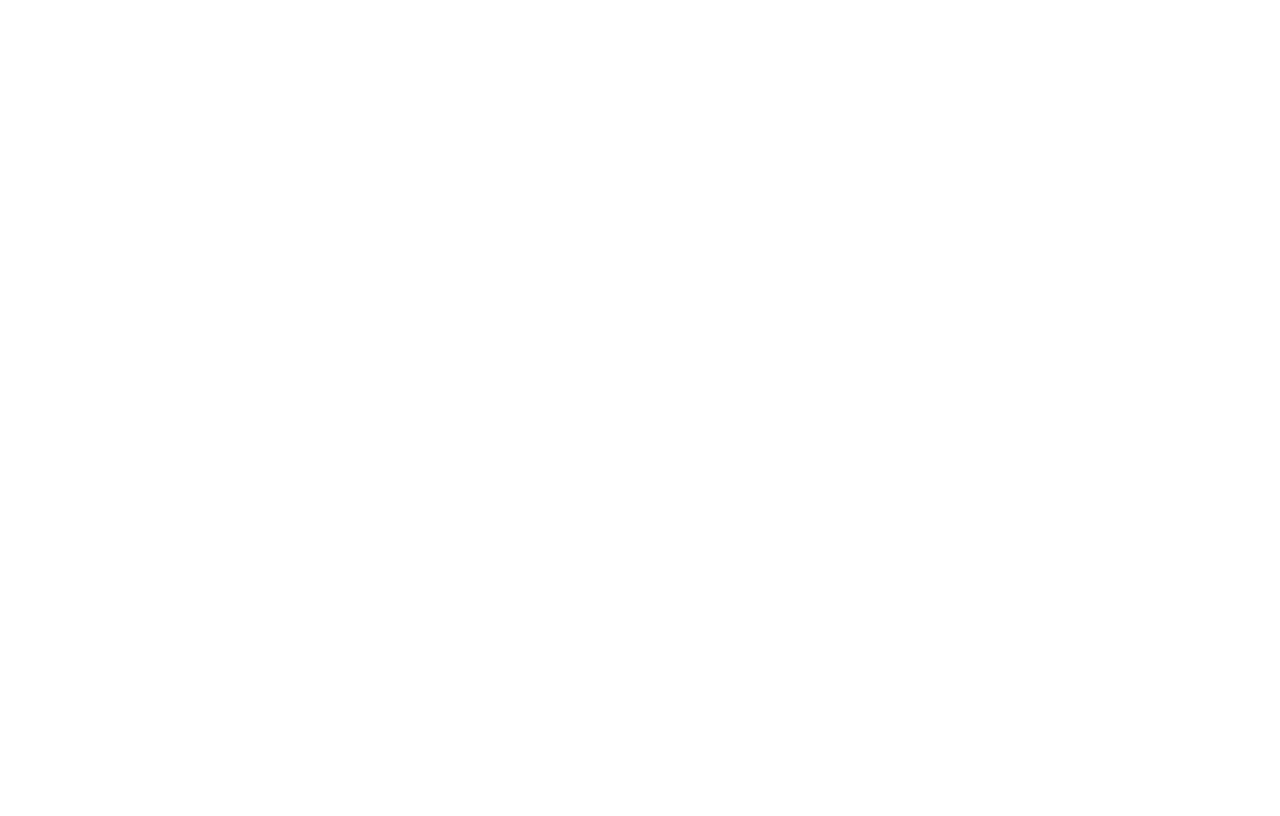
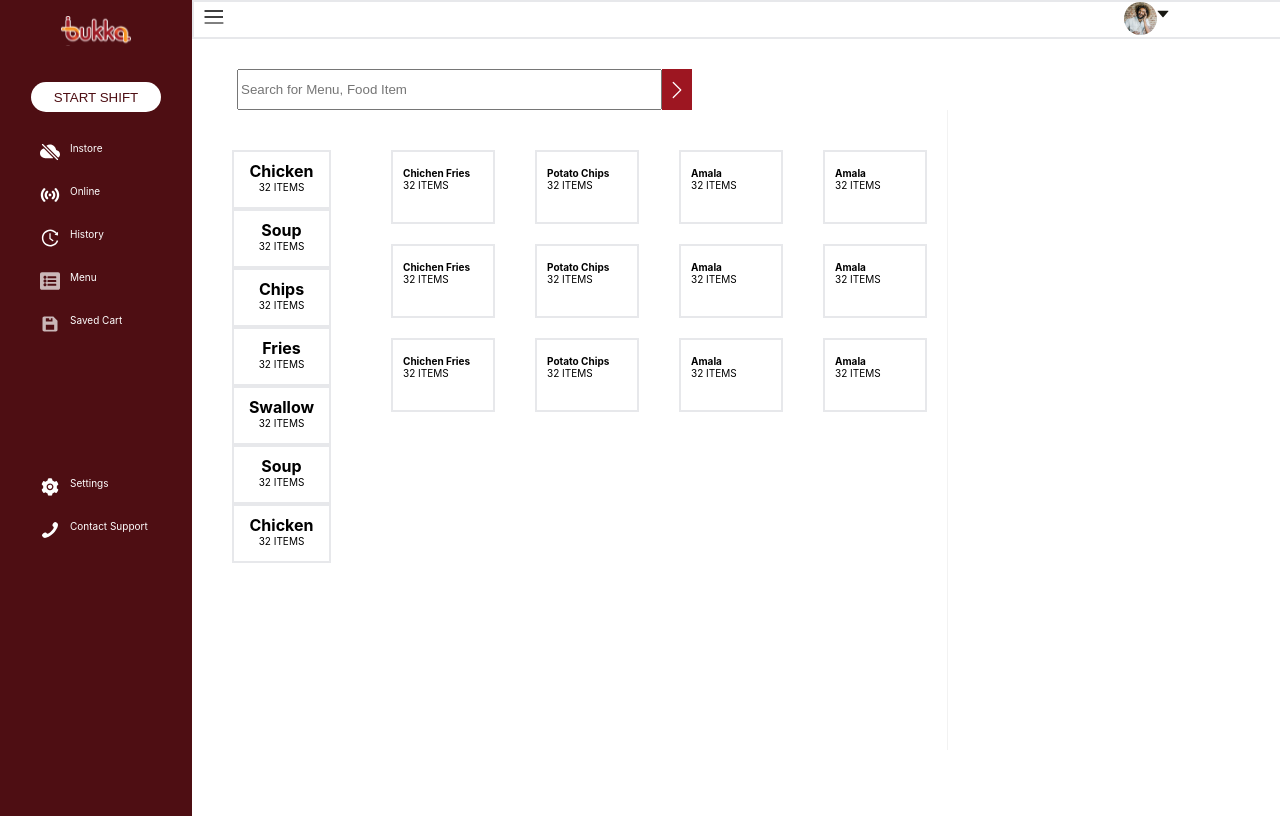
Before and after one commit to yusluv1234/bukka-items, a React (Create React App) app: page / in a window 1280 px wide. Built offline with nearby package versions, Linux system fonts and the light colour scheme.

Commit message:
'making the the toggle visible'

```diff
--- a/src/App.js
+++ b/src/App.js
@@ -1,13 +1,13 @@
 import React from 'react';
 import Complete from './components/complete-page';
-import sidebarMin from './components/sidebarMin';
+// import SidebarMin from './components/sidebarMin';
 import './App.css';
 
 function App() {
   return (
     <div className='champion'>
-      {/* <Complete /> */}
-      <sidebarMin />
+      <Complete />
+      {/* <SidebarMin /> */}
     </div>
   )
 }
--- a/src/components/sidebar.js
+++ b/src/components/sidebar.js
@@ -1,6 +1,6 @@
 import React from 'react';
 import SidebarData from './SidebarData';
-import sidebarMin from './sidebarMin';
+import SidebarMin from './sidebarMin';
 
 import './sidebar.css';
 
@@ -22,7 +22,12 @@
         )
 
         if (props.sidebar) {
-            sidebarComp = <div>  { <sidebarMin /> } </div>
+            sidebarComp = <div className="side-bar" setSidebar={props.setSidebar} sidebar={props.sidebar}>
+
+                <div className='sidebarlist'>
+                <SidebarData />
+                </div>
+            </div>
         }
         return  sidebarComp
     }
--- a/src/components/sidebarMin.css
+++ b/src/components/sidebarMin.css
@@ -1,9 +1,16 @@
 .sidebar-min {
-    background: #4E0E13;
-    width: 40px;
+    background-color: #4E0E13;
+    width: 6%;
+    height: 100vh;
+}
+.sidebar-min:hover {
+    background-color: #4E0E13;
+    width: 6%;
     height: 100vh;
 }
 
-.others {
-    padding-top: 120px;
+.first {
+    display: grid;
+    padding: 40px 0px 15px 20px;
+
 }
--- a/src/components/sidebarMin.js
+++ b/src/components/sidebarMin.js
@@ -1,5 +1,4 @@
 import React from 'react';
-import SidebarList from './SidebarList'
 import Instore from './images/instore.svg';
 import Online from './images/online.svg';
 import History from './images/history.svg';
@@ -7,39 +6,23 @@
 import savedCart from './images/savecart.svg';
 import Settings from './images/settings.svg';
 import contactSupport from './images/contact.svg'
-import BukkaLogo from './images/bukka-logo.svg';
 
 import './sidebarMin.css';
 
-const sidebarMin = () => {
-
-    const icona = <img src={Instore} alt='instore' />
-    const iconb = <img src={Online} alt='instore' />
-    const iconc = <img src={History} alt='instore' />
-    const icond = <img src={Menu} alt='instore' />
-    const icone = <img src={savedCart} alt='instore' />
-    const icong = <img src={Settings} alt='instore' />
-    const iconh = <img src={contactSupport} alt='instore' />
-
+const SidebarMin = () => {
     return (
         <div className='sidebar-min'>
-            <div>
-                <BukkaLogo />
-            </div>
-            <div>
-            <SidebarList svg={icona} />
-            <SidebarList svg={iconb} />
-            <SidebarList svg={iconc} />
-            <SidebarList svg={icond} />
-            <SidebarList svg={icone} />
-            </div>
-            <div className='others'>
-            <SidebarList svg={icong} />
-            <SidebarList svg={iconh} />
+            <div className='first'>
+            <img src={Instore} alt='instore' />;
+            <img src={Online} alt='instore' />;
+            <img src={History} alt='instore' />;
+            <img src={Menu} alt='instore' />;
+            <img src={savedCart} alt='instore' />;
+            <img src={Settings} alt='instore' />;
+            <img src={contactSupport} alt='instore' />;
             </div>
         </div>
-
     )
 }
 
-export default sidebarMin;
+export default SidebarMin;
```
